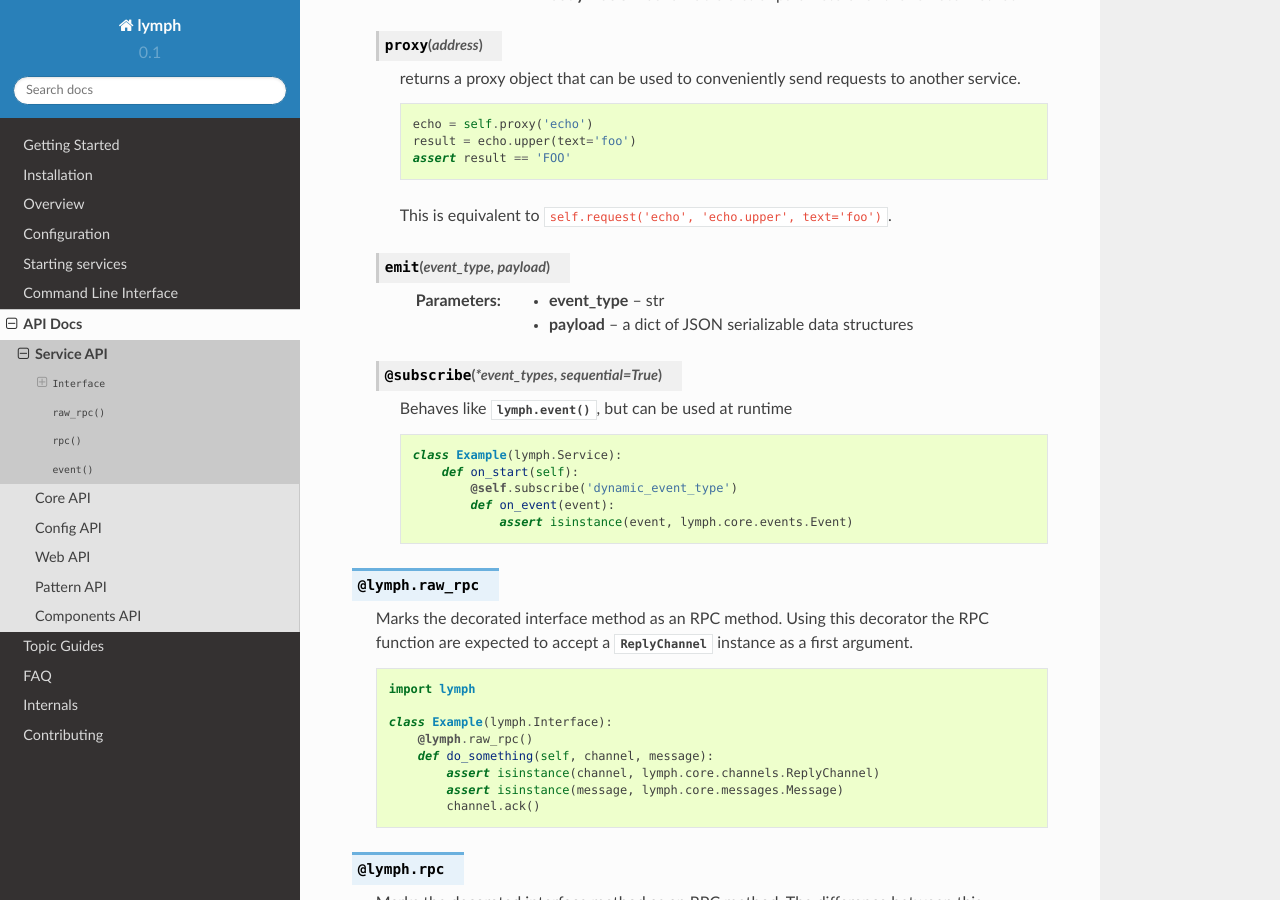
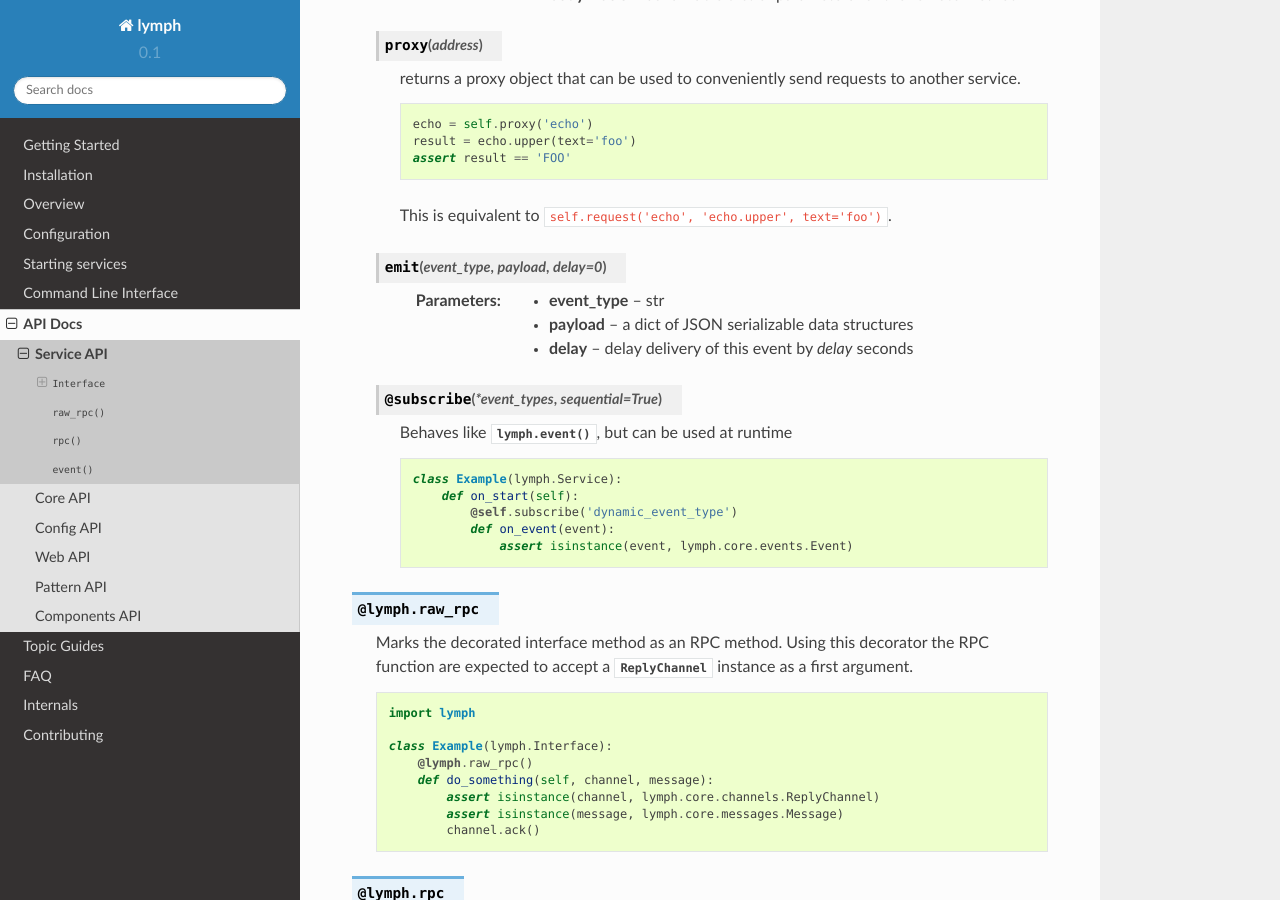
Before and after one commit to deliveryhero/lymph, a Sphinx documentation site: the page built from docs/api/service_api.rst, in a window 1280 px wide and 900 px high, scrolled down 1116 px. Built offline with Sphinx 7.4.7 and the Read the Docs theme 2.0.0, drawn with Linux system fonts in a browser that asks for light colours; formulas are drawn with MathJax 3.

```diff
--- a/docs/api/service_api.rst
+++ b/docs/api/service_api.rst
@@ -71,10 +71,11 @@ Service API
         This is equivalent to ``self.request('echo', 'echo.upper', text='foo')``.
 
 
-    .. method:: emit(event_type, payload)
+    .. method:: emit(event_type, payload, delay=0)
 
         :param event_type: str
         :param payload: a dict of JSON serializable data structures
+        :param delay: delay delivery of this event by `delay` seconds
 
     .. decorator:: subscribe(*event_types, sequential=True)
 
```
